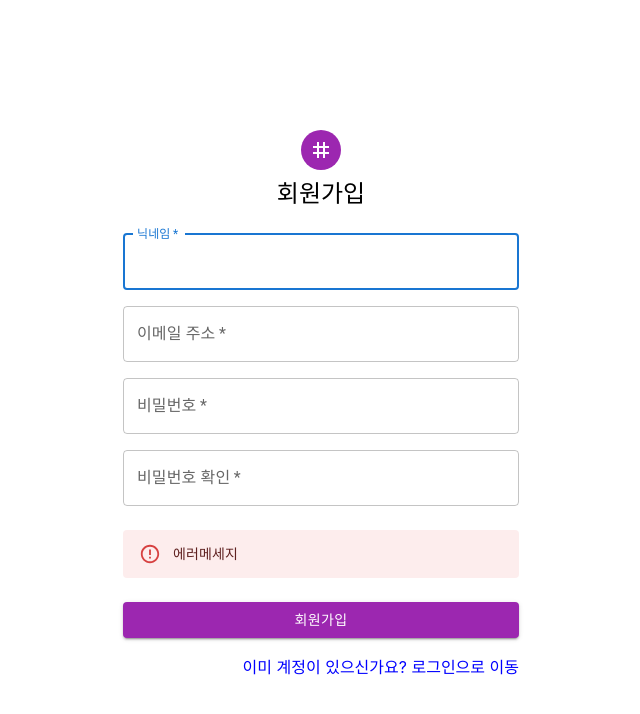
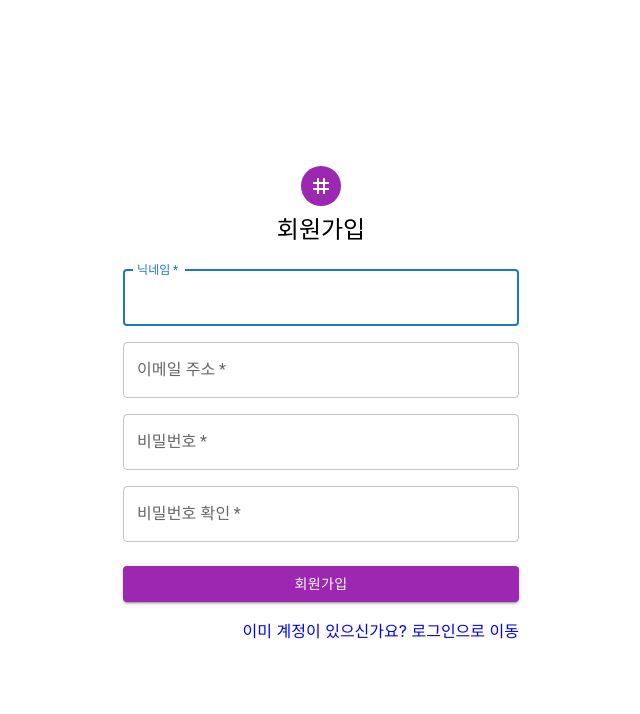
Before and after one commit to piwe2004/slack-clone, a React (Create React App) app: page /join in a window 1280 px wide. Shown: the top 714 px of the page, without its empty margins (319-959 px from the left). Built offline with nearby package versions, Linux system fonts and the light colour scheme.

Commit message:
회원가입정보 입력과 firebase 회원 등록및 db에 회원정보 저장

```diff
--- a/src/pages/Join.jsx
+++ b/src/pages/Join.jsx
@@ -1,14 +1,77 @@
-import React from 'react'
+import React, { useEffect, useState } from 'react'
 import { Alert, Avatar, Box, Container, Grid, TextField, Typography } from '@mui/material'
 import TagIcon from '@mui/icons-material/Tag';
 import { LoadingButton } from '@mui/lab';
 import { Link } from 'react-router-dom';
+import "../firebase";
+import {getAuth, createUserWithEmailAndPassword, updateProfile} from 'firebase/auth'
+import md5 from 'md5';
+import {getDatabase, ref, set} from 'firebase/database'
 
+const IsPasswordValid = (password, confirmPassword) => {
+    if(password.length < 6 || confirmPassword < 6){
+        return false;
+    }else if(password !== confirmPassword) {
+        return false;
+    }else{
+        return true
+    }
+}
 function Join() {
 
-    const handleSubmit = () => {
+    const [error, setError] = useState("");
+    const [loading, setLoading] = useState(false)
+
+    const handleSubmit = (e) => {
+        e.preventDefault();
+        const data = new FormData(e.currentTarget);
+        const name = data.get('name');
+        const email = data.get('email');
+        const password = data.get('password');
+        const confirmPassword = data.get('confirmPassword');
+
+        if(!name || !email || !password || !confirmPassword){
+            setError('모든 학목을 입력해 주세요.')
+            return;
+        }
+
+        if(!IsPasswordValid(password, confirmPassword)){
+            setError('비밀번호를 확인해주세요.')
+            return;
+        }
+        postUserData(name, email, password)
 
     }
+
+    const postUserData = async (name, email, password)=>{
+        setLoading(true);
+        try {
+            const {user} = await createUserWithEmailAndPassword(getAuth(), email, password)
+            console.log(name);
+            await updateProfile(user,{
+                displayName:name,
+                photoURL: `https://www.gravatar.com/avatar/${md5(email)}?d=retro`
+            })
+
+            await set(ref(getDatabase(), "users/" + user.uid), {
+                name: user.displayName,
+                avatar: user.photoURL
+            });
+            // store에 user정보 저장
+        } catch (e) {
+            setError(e)
+            setLoading(false);
+            console.error(e)
+        }
+
+    }
+
+    useEffect(()=>{
+        if(!error) return;
+        setTimeout(() => {
+            setError('');
+        }, 3000);
+    }, [error])
 
     return (
         <Container component="main" maxWidth="xs">
@@ -41,8 +104,12 @@ function Join() {
                             <TextField name="confirmPassword" required fullWidth label='비밀번호 확인' type='password' />
                         </Grid>
                     </Grid>
-                    <Alert sx={{mt:3}} severity='error'>에러메세지</Alert>
-                    <LoadingButton type='submit' fullWidth variant='contained' color='secondary' sx={{mt:3, mb:2}}>회원가입</LoadingButton>
+                    {
+                        error
+                            ? <Alert sx={{mt:3}} severity='error'>{error}</Alert>
+                            : ''
+                    }
+                    <LoadingButton type='submit' fullWidth variant='contained' color='secondary' loading={loading} sx={{mt:3, mb:2}}>회원가입</LoadingButton>
                     <Grid container justifyContent="flex-end">
                         <Grid item>
                             <Link to="/login" style={{textDecoration:'none', color:'blue'}}>
```
Also changed, not shown: 2 other files (tests, documents, lock files or other folders).
